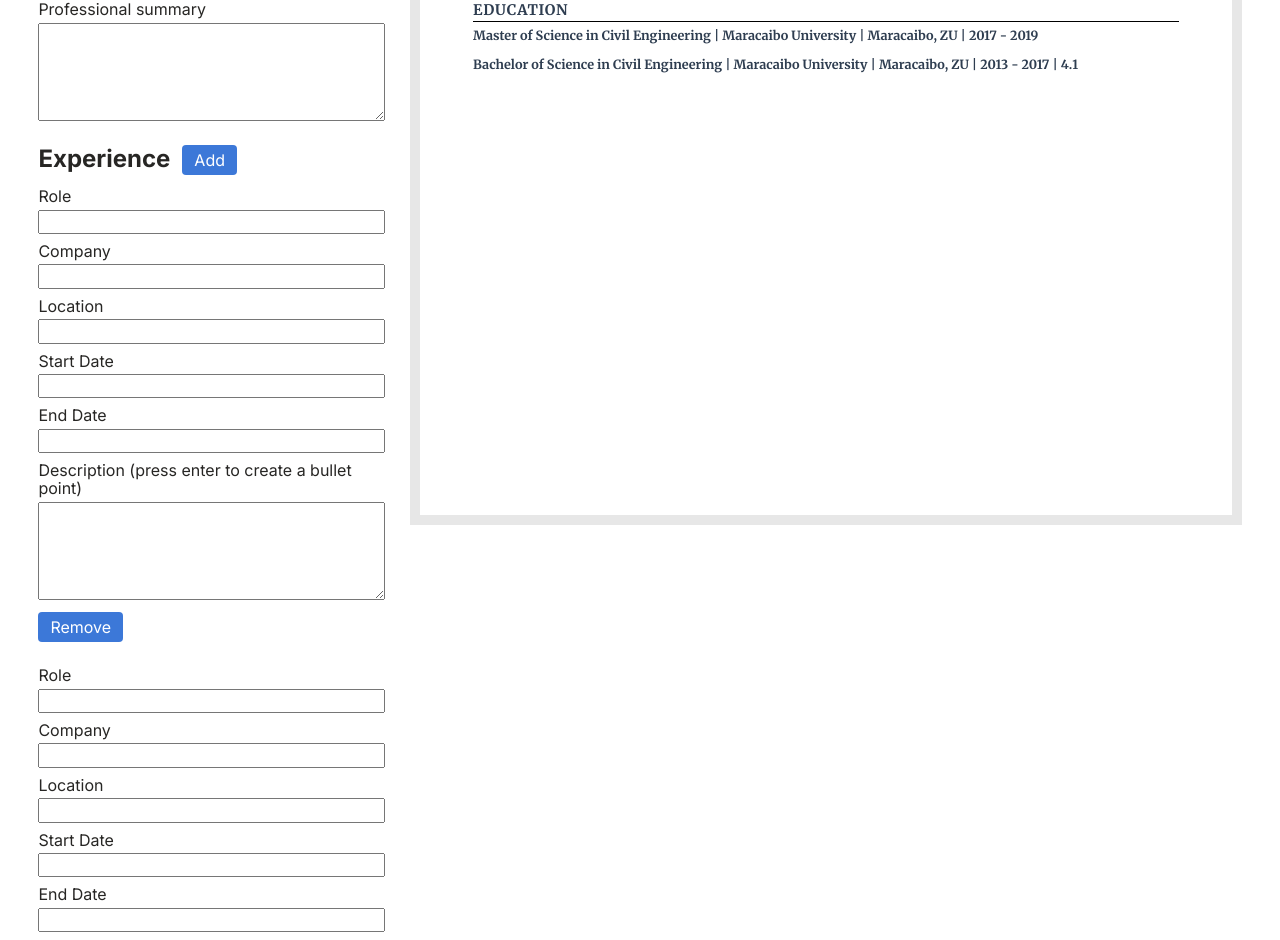
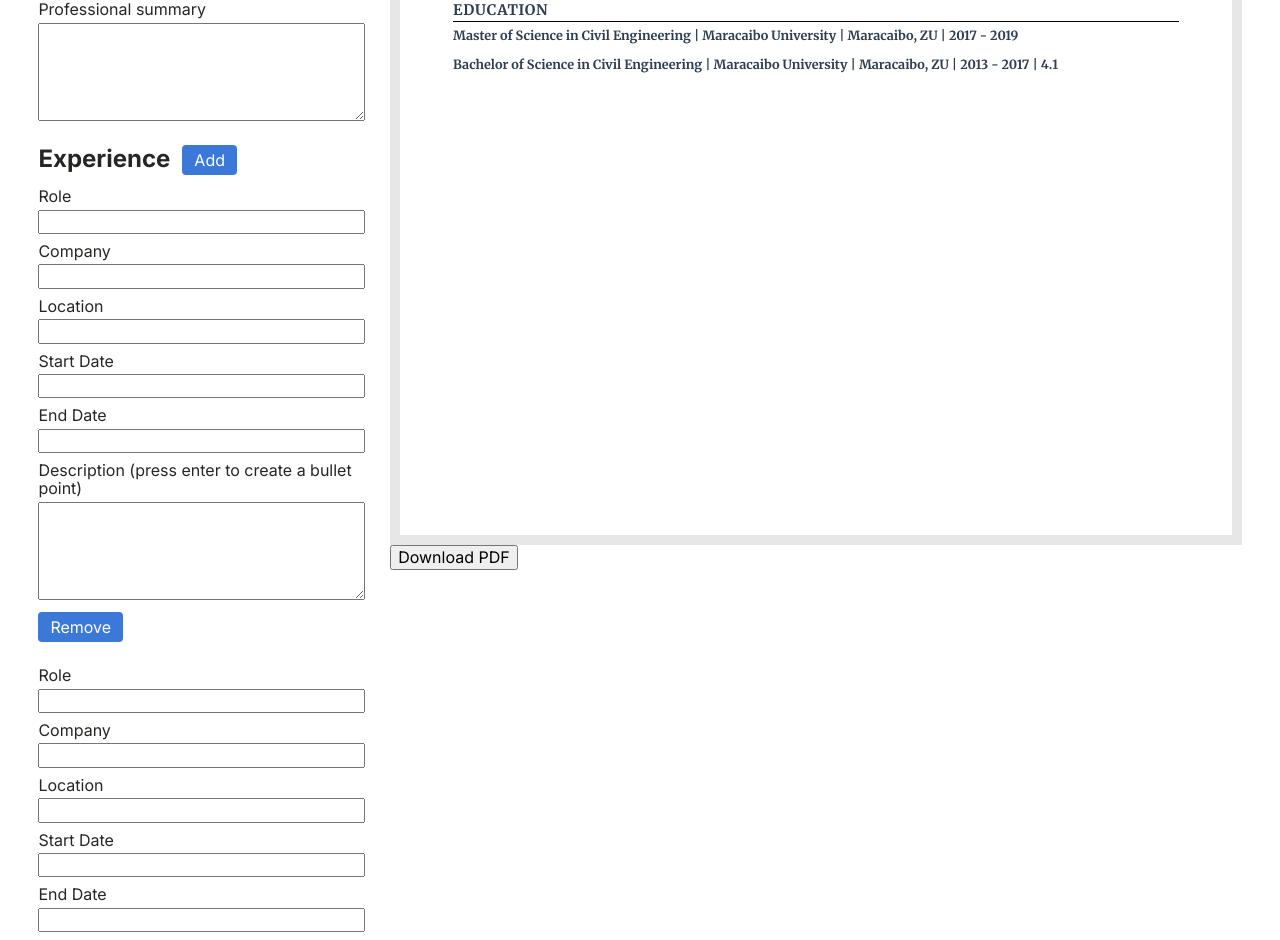
Before and after one commit to danxschz/cv-app, a React (Create React App) app: page / in a window 1280 px wide. Shown: the part 625-1565 px from the top of the page. Built offline with nearby package versions, Linux system fonts and the light colour scheme.

Commit message:
Implement download pdf feature

```diff
--- a/package.json
+++ b/package.json
@@ -9,6 +9,7 @@
     "react": "^18.2.0",
     "react-dom": "^18.2.0",
     "react-scripts": "5.0.1",
+    "react-to-print": "^2.14.7",
     "web-vitals": "^2.1.4"
   },
   "scripts": {
--- a/src/App.js
+++ b/src/App.js
@@ -6,7 +6,7 @@ import ContactForm from './components/ContactForm';
 import SummaryForm from './components/SummaryForm';
 import ExperienceForm from './components/ExperienceForm';
 import EducationForm from "./components/EducationForm";
-import Resume from "./components/Resume";
+import PrintableResume from './components/PrintableResume';
 
 class App extends Component {
   constructor() {
@@ -83,7 +83,7 @@ class App extends Component {
             <ExperienceForm addArrayItem={this.addArrayItem} experience={experience} handleArrayChange={this.handleArrayChange} removeArrayItem={this.removeArrayItem}/>
             <EducationForm addArrayItem={this.addArrayItem} education={education} handleArrayChange={this.handleArrayChange} removeArrayItem={this.removeArrayItem}/>
           </div>
-          <Resume resume={this.state.resume}/>
+          <PrintableResume resume={this.state.resume}/>
         </main>
       </div>
     );
--- /dev/null
+++ b/src/components/PrintableResume.js
@@ -0,0 +1,25 @@
+import React from 'react';
+import ReactToPrint from 'react-to-print';
+import Resume from './Resume';
+
+class PrintableResume extends React.PureComponent {
+  render() {
+    const { resume } = this.props
+
+    return (
+      <div className="resume-section">
+        <div className="resume-border"><Resume resume={resume} ref={el => (this.componentRef = el)}/></div>
+        <ReactToPrint
+          trigger={() => {
+            return <button>Download PDF</button>;
+          }}
+          content={() => this.componentRef}
+          pageStyle="@page { size: 22cm 28cm }"
+          documentTitle={`${resume.name.replaceAll(' ', '-')}-Resume`}
+        />
+      </div>
+    );
+ }
+}
+
+export default PrintableResume;
--- a/src/styles/Resume.css
+++ b/src/styles/Resume.css
@@ -1,4 +1,14 @@
 @import url('https://fonts.googleapis.com/css2?family=Merriweather:wght@300;400;700&display=swap');
+
+.resume-section {
+  position: sticky;
+  top: 20px;
+}
+
+.resume-border {
+  padding: 10px;
+  background: #e7e7e7;
+}
 
 .resume {
   display: flex;
@@ -6,12 +16,10 @@
   width: 22cm;
   height: 28cm;
   padding: 1.3cm 1.4cm 1.3cm 1.4cm;
-  border: 10px solid #e7e7e7;
+  background: white;
   font-family: 'Merriweather', serif;
   font-size: 9.5pt;
   color: #2e3d50;
-  position: sticky;
-  top: 20px;
 }
 
 .name {
@@ -68,3 +76,7 @@ hr {
   font-weight: 100;
   line-height: 1.5em;
 }
+
+.download-btn {
+
+}
```
Also changed, not shown: 1 other file (tests, documents, lock files or other folders).
